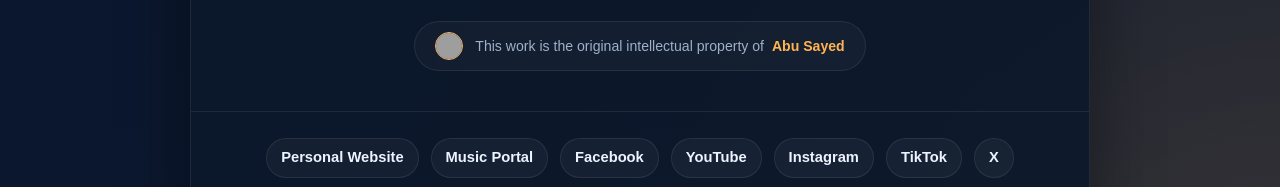
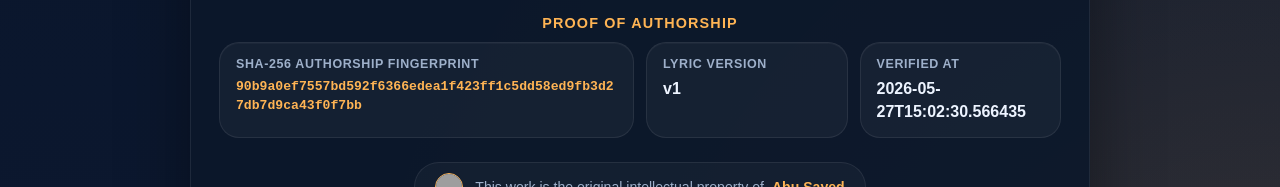
Before and after one commit to ImAbuSayed/all-for-you-baby, a plain HTML site: page index.html in a window 1280 px wide. Shown: the part 2607-2794 px from the top of the page. Drawn offline with Linux system fonts and the light colour scheme; grey boxes are pictures that could not be loaded.

Commit message:
feat: update song assets v1 with signed GPG commit [verified]

```diff
--- a/index.html
+++ b/index.html
@@ -537,7 +537,7 @@
 
         <div class="controls">
             <button class="btn-speak" id="speakBtn" title="Read the lyrics aloud"><span id="speakText">Read Aloud</span></button>
-            <a href="https://music.abusayed.com.bd/Licensing/?https://imabusayed.github.io/all-for-you-baby/" class="btn-license" title="Get licensing for this song" target="_blank">Get a Licensing Quote for All For You Baby</a>
+            <a href="https://music.abusayed.com.bd/Licensing/?https://imabusayed.github.io/all-for-you-baby/" class="btn-license" title="Get licensing for this song" target="_blank">Get License For All For You Baby</a>
 
         </div>
         <br>
@@ -612,6 +612,26 @@
             <div class="meta-card">
                 <span class="meta-label">Publisher</span>
                 <strong>Abu Sayed Music</strong>
+            </div>
+
+                </div>
+            </div>
+
+            <div class="details-block">
+                <div class="details-title">Proof of Authorship</div>
+                <div class="meta-grid">
+
+            <div class="meta-card" style="grid-column: span 2;">
+                <span class="meta-label">SHA-256 Authorship Fingerprint</span>
+                <strong style="word-break: break-all; font-family: monospace; font-size: 0.82rem; color: var(--accent);">90b9a0ef7557bd592f6366edea1f423ff1c5dd58ed9fb3d27db7d9ca43f0f7bb</strong>
+            </div>
+            <div class="meta-card">
+                <span class="meta-label">Lyric Version</span>
+                <strong>v1</strong>
+            </div>
+            <div class="meta-card">
+                <span class="meta-label">Verified At</span>
+                <strong>2026-05-27T15:02:30.566435</strong>
             </div>
 
                 </div>
```
Also changed, not shown: excerpts/Bridge-Preview.txt (added), excerpts/Chorus-Preview.txt (added), excerpts/Final-Chorus-Preview.txt (added), excerpts/Hook-Preview.txt (added), excerpts/Post-Chorus-2-Preview.txt (added), excerpts/Post-Chorus-Preview.txt (added), excerpts/Pre-Chorus-2-Preview.txt (added), excerpts/Pre-Chorus-Preview.txt (added), excerpts/Verse-1-Preview.txt (added), excerpts/Verse-2-Preview.txt (added), hashes.txt (added), llms.txt, lyrics_backup/2026-05-27_all-for-you-baby-v1.txt (added), manifest.json (added), 1 other file.
